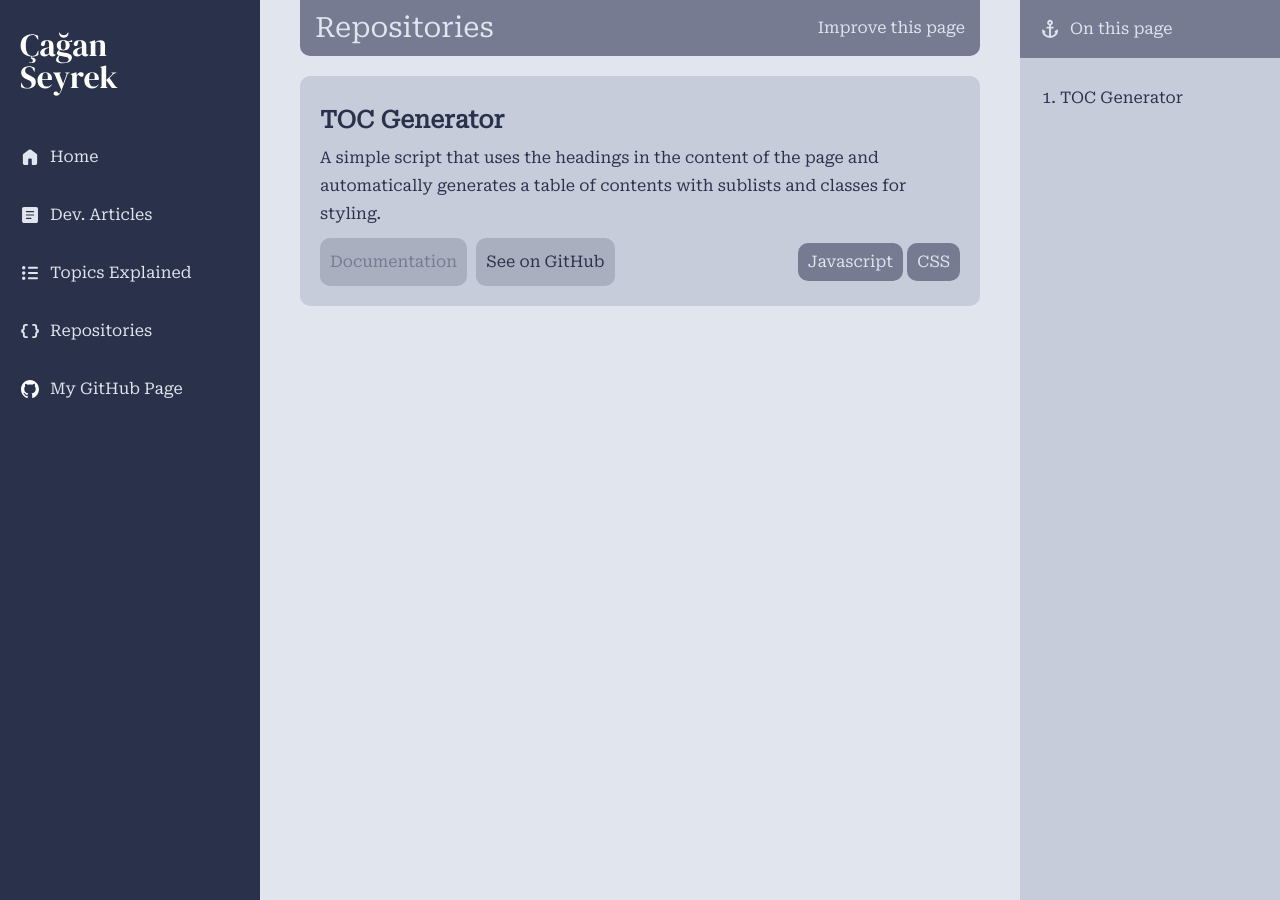
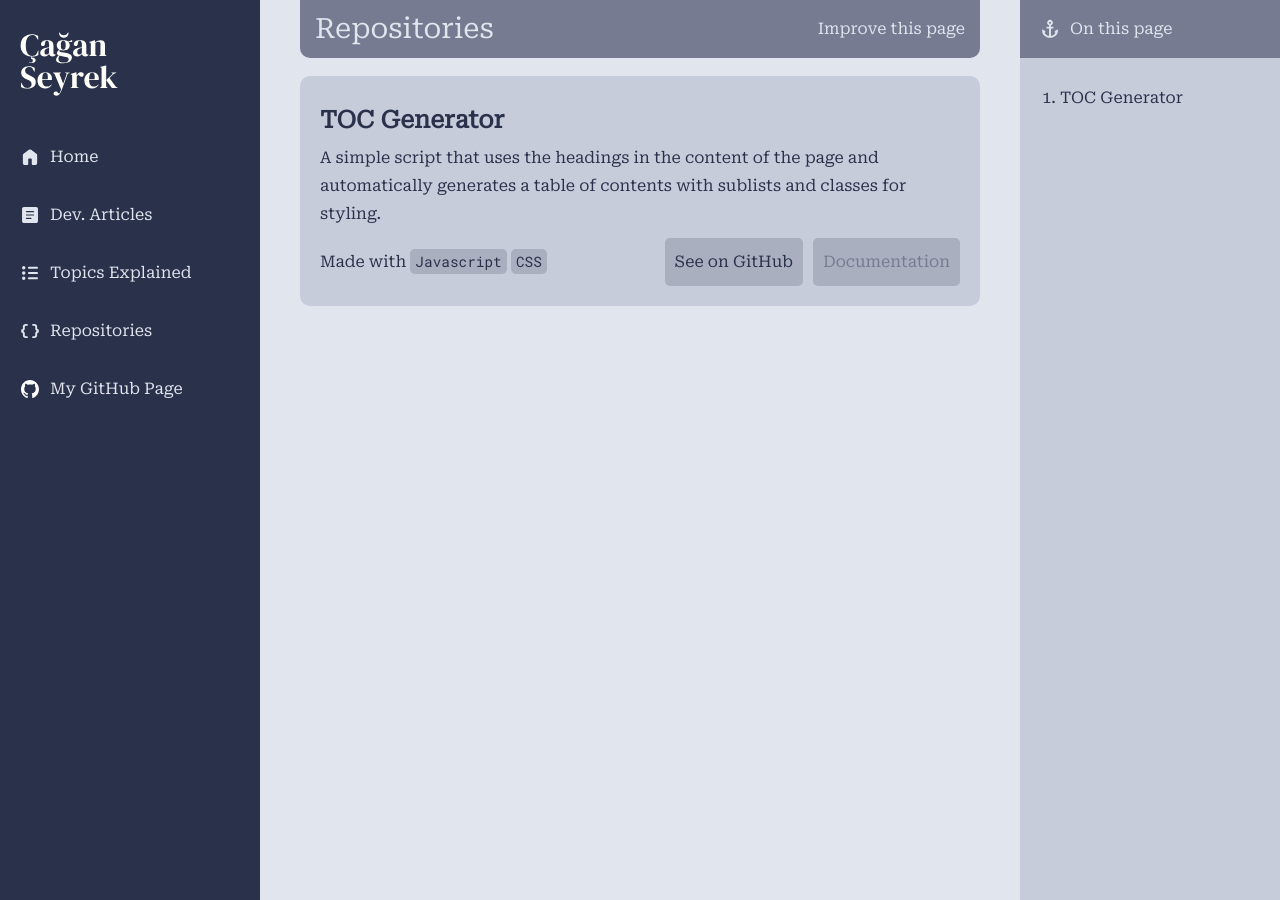
Before and after one commit to caganseyrek/website-theme, a Jekyll site: the page built from pages/menu-pages/repositories.md, in a window 1280 px wide. Built offline with Jekyll 4.4.1, drawn with Linux system fonts in a browser that asks for light colours.

Commit message:
Updated repositories page and style.css

```diff
--- a/assets/styles/style.css
+++ b/assets/styles/style.css
@@ -160,7 +160,7 @@ aside#left-sidebar::-webkit-scrollbar-thumb {
     border-top-right-radius: 0px;
     border-top-left-radius: 0px;
     color: var(--ColorLightest);
-    padding: 12px 15px;
+    padding: 13px 15px;
     box-sizing: border-box;
     display: flex;
     justify-content: space-between;
@@ -297,7 +297,7 @@ aside#right-sidebar #toc .toc-doublesublist a:hover {
     font-size: calc(1.50 * var(--FontSize));
     line-height: normal;
     margin: 0px;
-    padding: 10px 0px;
+    padding-top: 10px;
     box-sizing: border-box;
     display: block;
 }
@@ -310,7 +310,7 @@ aside#right-sidebar #toc .toc-doublesublist a:hover {
     font-size: calc(1.25 * var(--FontSize));
     line-height: normal;
     margin: 0px;
-    padding: 10px 0px 10px 25px;
+    padding: 10px 0px 0px 25px;
     box-sizing: border-box;
     display: block;
 }
@@ -397,11 +397,12 @@ aside#right-sidebar #toc .toc-doublesublist a:hover {
 
 #page-contents blockquote.info code.highlighter-rouge,
 #page-contents blockquote.warning code.highlighter-rouge {
-    padding: 3px 3px !important;
+    padding: 3px 5px !important;
     font-size: 90%;
+    border-radius: 5px;
     background-color: var(--InlineCodeBackground);
-    border-radius: 5px;
     color: var(--ColorDarkest);
+    font-family: var(--CodeFont);
 }
 
 #page-contents ul:not(.sublist),
@@ -435,11 +436,12 @@ aside#right-sidebar #toc .toc-doublesublist a:hover {
 
 #page-contents ul:not(.sublist) code.highlighter-rouge,
 #page-contents ol:not(.sublist) code.highlighter-rouge {
-    padding: 3px 3px !important;
+    padding: 3px 5px !important;
     font-size: 90%;
+    border-radius: 5px;
     background-color: var(--TransparentBackground);
-    border-radius: 5px;
     color: var(--ColorDarkest);
+    font-family: var(--CodeFont);
 }
 
 #page-contents table {
@@ -470,6 +472,7 @@ aside#right-sidebar #toc .toc-doublesublist a:hover {
 #page-contents figure.highlight pre {
     margin: 10px 0px;
     padding: 0px;
+    font-family: var(--CodeFont);
 }
 
 #page-contents figure.highlight pre {
@@ -481,69 +484,63 @@ aside#right-sidebar #toc .toc-doublesublist a:hover {
 }
 
 #page-contents code.highlighter-rouge {
-    padding: 3px 3px !important;
+    padding: 3px 5px !important;
     font-size: 90%;
     background-color: var(--ColorLight);
     border-radius: var(--LessBorderRadius);
     color: var(--ColorDarkest);
+    font-family: var(--CodeFont);
 }
 
-#page-contents .repository-preview {
+#page-contents .repository-container {
     background-color: var(--ColorLight);
     padding: 20px;
     box-sizing: border-box;
     border-radius: var(--BorderRadius);
 }
 
-#page-contents .repository-preview .repository-info {
+#page-contents .repository-container .repository-info {
     display: flex;
     justify-content: space-between;
     align-items: center;
-    box-sizing: border-box;
-    margin-top: 10px;
 }
 
-#page-contents .repository-preview .repository-info .repository-tags {
-    width: fit-content;
-    height: fit-content;
-    overflow: hidden;
+#page-contents .repository-container .repository-info p code.highlighter-rouge {
+    padding: 3px 5px !important;
+    font-size: 90%;
+    background-color: var(--TransparentBackground);
+    border-radius: var(--LessBorderRadius);
+    color: var(--ColorDarkest);
+    font-family: var(--CodeFont);
 }
 
-#page-contents .repository-preview .repository-info .repository-tags .repository-tag {
-    background-color: var(--ColorMiddle);
-    color: var(--ColorLightest);
-    padding: 5px 10px;
-    box-sizing: border-box;
-    border-radius: var(--BorderRadius);
-    display: inline-block;
+#page-contents .repository-container .repository-info .repository-links {
+    display: flex;
+    justify-content: end;
 }
 
-#page-contents .repository-preview .repository-links {
-    width: fit-content;
-}
-
-#page-contents .repository-preview .repository-links a {
+#page-contents .repository-container .repository-info .repository-links a {
     background-color: var(--TransparentBackground);
     border-radius: var(--BorderRadius);
     padding: 10px;
     box-sizing: border-box;
-    border-radius: var(--BorderRadius);
+    border-radius: var(--LessBorderRadius);
     color: var(--ColorDarkest);
     text-decoration-color: transparent;
     display: inline-block;
 }
 
-#page-contents .repository-preview .repository-links a.unavailable {
+#page-contents .repository-container .repository-info .repository-links a.unavailable {
     color: var(--ColorMiddle);
     cursor: not-allowed;
 }
 
-#page-contents .repository-preview .repository-links a:hover {
+#page-contents .repository-container .repository-info .repository-links a:hover {
     text-decoration-color: var(--ColorDarkest);
 }
 
-#page-contents .repository-preview .repository-links a:not(:last-child) {
-    margin-right: 5px;
+#page-contents .repository-container .repository-info .repository-links a:not(:last-child) {
+    margin-right: 10px;
 }
 
 #page-contents #notfound {
@@ -624,6 +621,17 @@ aside#right-sidebar #toc .toc-doublesublist a:hover {
     background-color: var(--ColorMiddle);
 }
 
+@media only screen and (max-width: 655px) {
+    #page-contents .repository-container .repository-info {
+        display: block;
+    }
+
+    #page-contents .repository-container .repository-info .repository-links {
+        display: flex;
+        justify-content: start;
+    }
+}
+
 @media only screen and (max-width: 1200px) {
     #m-topbar {
         display: flex;
@@ -642,10 +650,6 @@ aside#right-sidebar #toc .toc-doublesublist a:hover {
 
     #page-header {
         border-radius: 0px;
-    }
-
-    aside#right-sidebar {
-        border-left: solid 2px var(--ColorDarkest);
     }
 
     aside#left-sidebar,
@@ -675,7 +679,33 @@ aside#right-sidebar #toc .toc-doublesublist a:hover {
         border-top: solid 1px var(--ColorMiddle);
     }
 
+    aside#right-sidebar label#toc-title {
+        display: none;
+    }
+
     aside#right-sidebar #toc {
-        height: calc(100vh - 164px);
+        height: calc(100vh - 58px);
+        background-color: var(--ColorDarkest);
+        color: var(--ColorLightest);
+    }
+
+    aside#right-sidebar #toc a {
+        color: var(--ColorLightest);
+        text-decoration-color: transparent;
+    }
+
+    aside#right-sidebar #toc a:hover {
+        text-decoration-color: var(--ColorLightest);
+    }
+
+    aside#right-sidebar #toc .toc-sublist,
+    aside#right-sidebar #toc .toc-doublesublist {
+        color: var(--ColorMiddle);
+    }
+
+    aside#right-sidebar #toc .toc-sublist a,
+    aside#right-sidebar #toc .toc-doublesublist a {
+        color: var(--ColorMiddle);
+        text-decoration-color: transparent;
     }
 }
--- a/pages/menu-pages/repositories.md
+++ b/pages/menu-pages/repositories.md
@@ -4,17 +4,14 @@ permalink: /repos
 editlink: edit/main/pages/repositories/repositories.md
 ---
 
-<div class="repository-preview">
+<div class="repository-container">
     <h2>TOC Generator</h2>
-    <span>A simple script that uses the headings in the content of the page and automatically generates a table of contents with sublists and classes for styling.</span>
+    <p>A simple script that uses the headings in the content of the page and automatically generates a table of contents with sublists and classes for styling.</p>
     <div class="repository-info">
+        <p markdown="1">Made with `Javascript` `CSS`</p>
         <div class="repository-links">
+            <a href="https://github.com/caganseyrek/toc-generator" target="_blank">See on GitHub</a>
             <a class="unavailable" target="_blank">Documentation</a>
-            <a href="https://github.com/caganseyrek/toc-generator" target="_blank">See on GitHub</a>
-        </div>
-        <div class="repository-tags">
-            <label class="repository-tag">Javascript</label>
-            <label class="repository-tag">CSS</label>
         </div>
     </div>
 </div>
```
